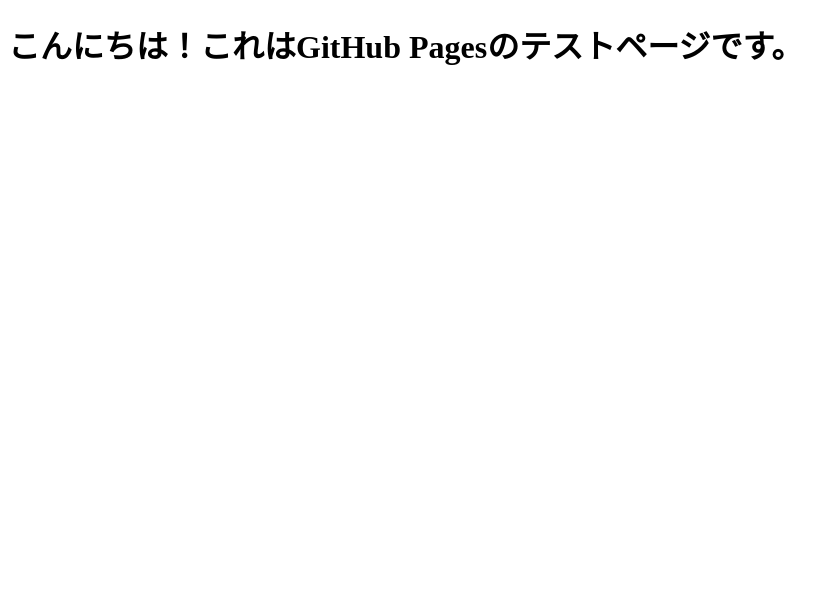
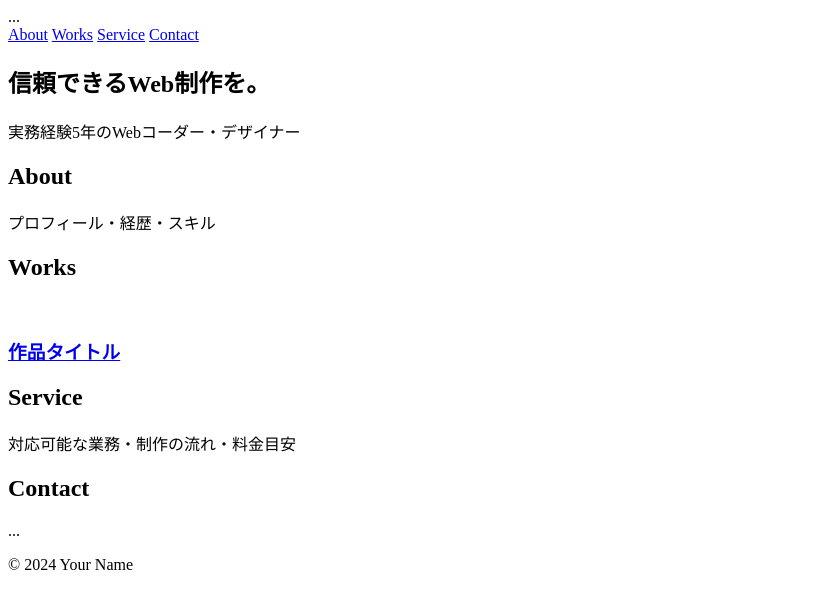
Before and after one commit to niwashita/niwashita.github.io, a plain HTML site: page index.html in a window 1280 px wide. Shown: the whole page, without its empty margins (0-839 px from the left). Drawn offline with Linux system fonts and the light colour scheme.

Commit message:
Update index.html

```diff
--- a/index.html
+++ b/index.html
@@ -1,11 +1,56 @@
 <!DOCTYPE html>
 <html lang="ja">
-<head>
-  <meta charset="UTF-8">
-  <meta name="viewport" content="width=device-width, initial-scale=1.0">
-  <title>にわしたのテストページ</title>
-</head>
+<head>...</head>
 <body>
-  <h1>こんにちは！これはGitHub Pagesのテストページです。</h1>
+  <header>
+    <nav>
+      <a href="#about">About</a>
+      <a href="#works">Works</a>
+      <a href="#service">Service</a>
+      <a href="#contact">Contact</a>
+    </nav>
+  </header>
+
+  <!-- ファーストビュー -->
+  <section id="hero">
+    <h1>信頼できるWeb制作を。</h1>
+    <p>実務経験5年のWebコーダー・デザイナー</p>
+  </section>
+
+  <!-- 自己紹介 -->
+  <section id="about">
+    <h2>About</h2>
+    <p>プロフィール・経歴・スキル</p>
+  </section>
+
+  <!-- 制作実績 -->
+  <section id="works">
+    <h2>Works</h2>
+    <div class="works-grid">
+      <article>
+        <a href="works/work01.html">
+          <img src="..." alt="">
+          <h3>作品タイトル</h3>
+        </a>
+      </article>
+      <!-- 以下繰り返し -->
+    </div>
+  </section>
+
+  <!-- サービス内容 -->
+  <section id="service">
+    <h2>Service</h2>
+    <p>対応可能な業務・制作の流れ・料金目安</p>
+  </section>
+
+  <!-- お問い合わせ -->
+  <section id="contact">
+    <h2>Contact</h2>
+    <form>...</form>
+  </section>
+
+  <footer>
+    <p>&copy; 2024 Your Name</p>
+  </footer>
 </body>
 </html>
```
